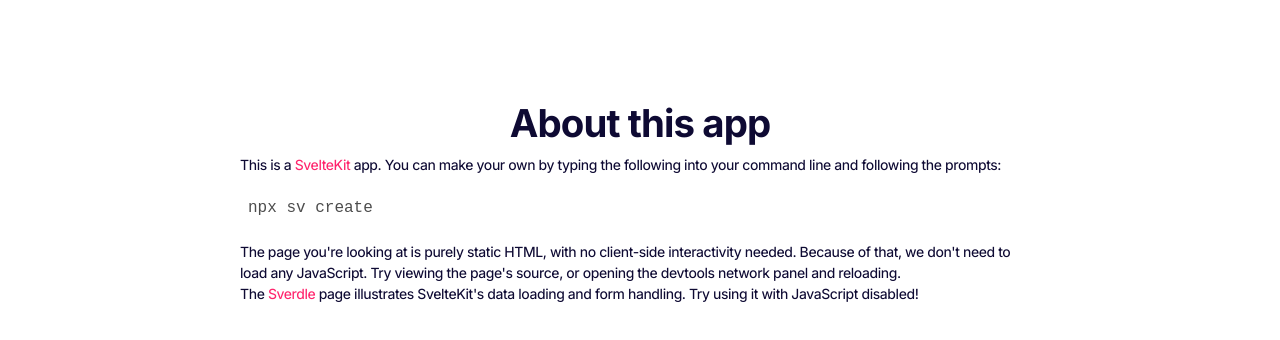
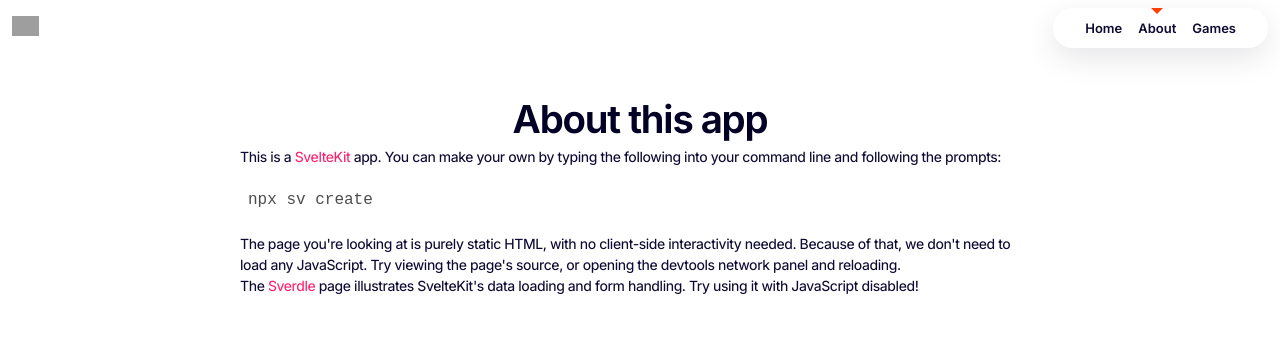
Before and after one commit to shelost/Gallery, a SvelteKit app: page /about in a window 1280 px wide. Shown: the top 340 px of the page. Built offline with nearby package versions, Linux system fonts and the light colour scheme; grey boxes are pictures that could not be loaded; a web font is replaced by a local one.

Commit message:
Muji Rebrand (A2)

```diff
--- a/src/app.css
+++ b/src/app.css
@@ -53,10 +53,12 @@
 
 h1 {
   font-size: 32px;
-  font-weight: 700;
-  letter-spacing: -0.9px;
+  font-weight: 650;
+  letter-spacing: -1.2px;
+  line-height: 100%;
   text-align: left;
   margin-bottom: 8px;
+  color: #030025;
 }
 
 h2 {
@@ -384,4 +386,26 @@
 }
 .prose.prose-img p {
   display: none;
+}
+
+#svelte {
+  width: clamp(50%, 1200px, 95%);
+  margin: 0 auto;
+  padding: 2rem;
+  gap: 80px;
+  box-sizing: border-box;
+  display: flex;
+  align-items: center;
+  margin-top: 72px;
+}
+#svelte #mast {
+  display: flex;
+  flex-direction: column;
+  align-items: flex-start;
+}
+#svelte #mast h1 {
+  text-align: left;
+}
+#svelte #content {
+  flex: 1;
 }/*# sourceMappingURL=app.css.map */
--- a/src/app.scss
+++ b/src/app.scss
@@ -17,9 +17,6 @@
 	color: var(--color-text);
 	color: #030025;
 	transition: .2s ease;
-
-
-
 }
 
 body {
@@ -65,10 +62,12 @@
 
 h1{
 	font-size: 32px;
-	font-weight: 700;
-	letter-spacing: -.9px;
+	font-weight: 650;
+	letter-spacing: -1.2px;
+	line-height: 100%;
 	text-align: left;
 	margin-bottom: 8px;
+	color: #030025;
 }
 
 h2{
@@ -258,8 +257,6 @@
 
 	text-align: left;
 
-
-
 	h1{
 		//font-family: 'DM Serif Display', 'Inter', sans-serif;
 		letter-spacing: -.64px;
@@ -447,3 +444,36 @@
 	}
 
 }
+
+
+
+
+
+
+#svelte {
+    width: clamp(50%, 1200px, 95%);
+    margin: 0 auto;
+    padding: 2rem;
+	gap: 80px;
+
+
+	box-sizing: border-box;
+
+    display: flex;
+	align-items: center;
+
+	margin-top: 72px;
+
+	#mast{
+		display: flex;
+		flex-direction: column;
+		align-items: flex-start;
+		h1{
+			text-align: left;
+		}
+	}
+
+	#content{
+		flex: 1;
+	}
+}
--- a/src/routes/+layout.svelte
+++ b/src/routes/+layout.svelte
@@ -142,9 +142,16 @@
 </script>
 
 
+<svelte:head>
+	<title>Heewon</title>
+	<meta name="description" content="Heewon's Portfolio" />
+	<link rel="icon" href="favicon.png" />
+</svelte:head>
+
+
 <div class="app">
 
-
+	<Header />
 
 	<canvas id = 'canvas'>
 	</canvas>
--- a/src/routes/Header.svelte
+++ b/src/routes/Header.svelte
@@ -1,19 +1,16 @@
 <script>
 	import { page } from '$app/state';
+	import { goto } from '$app/navigation';
 	import logo from '$lib/images/svelte-logo.svg';
 	import github from '$lib/images/github.svg';
 </script>
 
 <header>
-	<div class="corner">
-		<a href="https://svelte.dev/docs/kit">
-			<img src={logo} alt="SvelteKit" />
-		</a>
+
+	<div id='mast' on:click={() => goto('/')}>
+		<img id = 'ahw' src='ahnheewon3.png' alt="Logo" />
 	</div>
 
-	<div>
-		<h2> Bro </h2>
-	</div>
 
 	<nav>
 		<ul>
@@ -41,30 +38,40 @@
 		</ul>
 	</nav>
 
+	<!--
 	<div class="corner">
 		<a href="https://github.com/sveltejs/kit">
 			<img src={github} alt="GitHub" />
 		</a>
 	</div>
+	-->
 </header>
 
 <style lang="scss">
 
 	header {
 		display: flex;
+		align-items: center;
 		justify-content: space-between;
 		top: 8px;
 		width: 100%;
 		position: fixed;
 		z-index: 5;
 
+		padding: 0 12px;
+		box-sizing: border-box;
+
 		//background: rgba(white, 1);
 		//border-bottom: 1px solid rgba(black, .05);
 	}
 
+	#ahw{
+		height: 20px;
+		cursor: pointer;
+	}
+
 	.corner {
 		height: 44px;
-		display: none;
 	}
 
 	.corner a {
--- a/src/routes/calculator/+page.svelte
+++ b/src/routes/calculator/+page.svelte
@@ -1,4 +1,3 @@
-<!-- src/routes/+page.svelte -->
 <script>
   import { onMount } from 'svelte';
   import { spring } from 'svelte/motion';
@@ -347,7 +346,7 @@
 </script>
 
 <svelte:head>
-  <title>Elegant Calculator</title>
+  <title>Calculator</title>
 </svelte:head>
 
 <div class="calculator-container" class:dark-mode={isDarkMode}>
--- a/src/routes/iphone/+page.svelte
+++ b/src/routes/iphone/+page.svelte
@@ -1,4 +1,3 @@
-// src/routes/+page.svelte
 <script>
   import { onMount } from 'svelte';
   import * as THREE from 'three';
@@ -310,7 +309,6 @@
   }
 
   h1 {
-    color: #333;
     margin-bottom: 2rem;
     text-align: center;
   }
--- a/src/routes/text/+page.svelte
+++ b/src/routes/text/+page.svelte
@@ -1,4 +1,3 @@
-// src/routes/+page.svelte
 <script>
   import { onMount, onDestroy } from 'svelte';
 
@@ -579,20 +578,25 @@
 </script>
 
 <svelte:head>
-  <title>SvelteKit Transcription App</title>
+  <title>Transcript</title>
   <meta name="description" content="Professional audio transcription app using SvelteKit" />
 </svelte:head>
 
 <main>
-  <div class="container">
-    <h1>Audio Transcription</h1>
+  <div id = 'svelte'>
 
     {#if !isSupported}
     <div class="error-message">
         <p>Speech recognition is not supported in your browser or microphone access was denied.</p>
         <p>Please use a modern browser like Chrome or Edge and allow microphone access.</p>
     </div>
+
     {:else}
+
+    <div id = 'mast'>
+
+
+        <h1>Audio Transcription</h1>
         <div class="controls-container">
             <button class="record-button {isRecording ? 'recording' : ''}" on:click={toggleRecording}>
             {isRecording ? `Stop Recording (${formatTime(recordingTimer)})` : 'Start Recording'}
@@ -608,7 +612,11 @@
             <span class="toggle-text">Remove filler words</span>
             </label>
         </div>
+    </div>
 
+
+
+    <div id = 'content'>
       <div
         class="visualizer-container"
         class:active={isRecording}
@@ -652,7 +660,11 @@
           Words: {wordCount}
         </div>
       </div>
+
+</div>
 {/if}
+
+
   </div>
 </main>
 
@@ -665,16 +677,10 @@
     color: #333;
   }
 
-  .container {
-    max-width: 800px;
-    margin: 0 auto;
-    padding: 2rem;
-  }
 
   h1 {
     text-align: center;
     margin-bottom: 2rem;
-    color: #2c3e50;
   }
 
   // Controls section
@@ -883,6 +889,10 @@
     line-height: 1.6;
     white-space: pre-wrap;
 
+    font-size: 18px;
+    font-weight: 500;
+    letter-spacing: -0.3px;
+
     &[contenteditable="true"] {
       border: 1px solid #3498db;
       outline: none;
```
Also changed, not shown: src/posts/stan.md (+1 -1 lines), 1 other file (tests, documents, lock files or other folders). Lines whose indentation alone changed are shown as unchanged.
